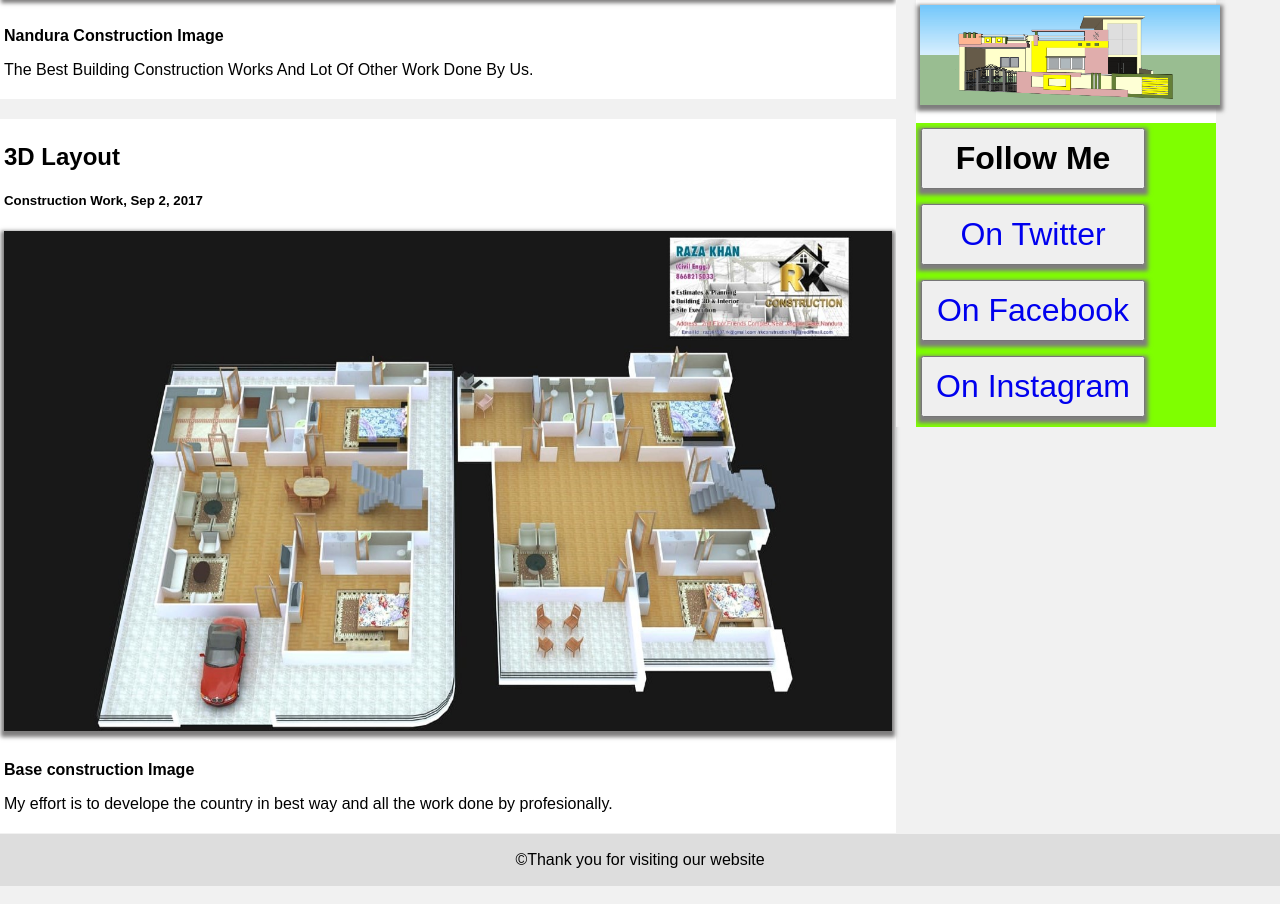
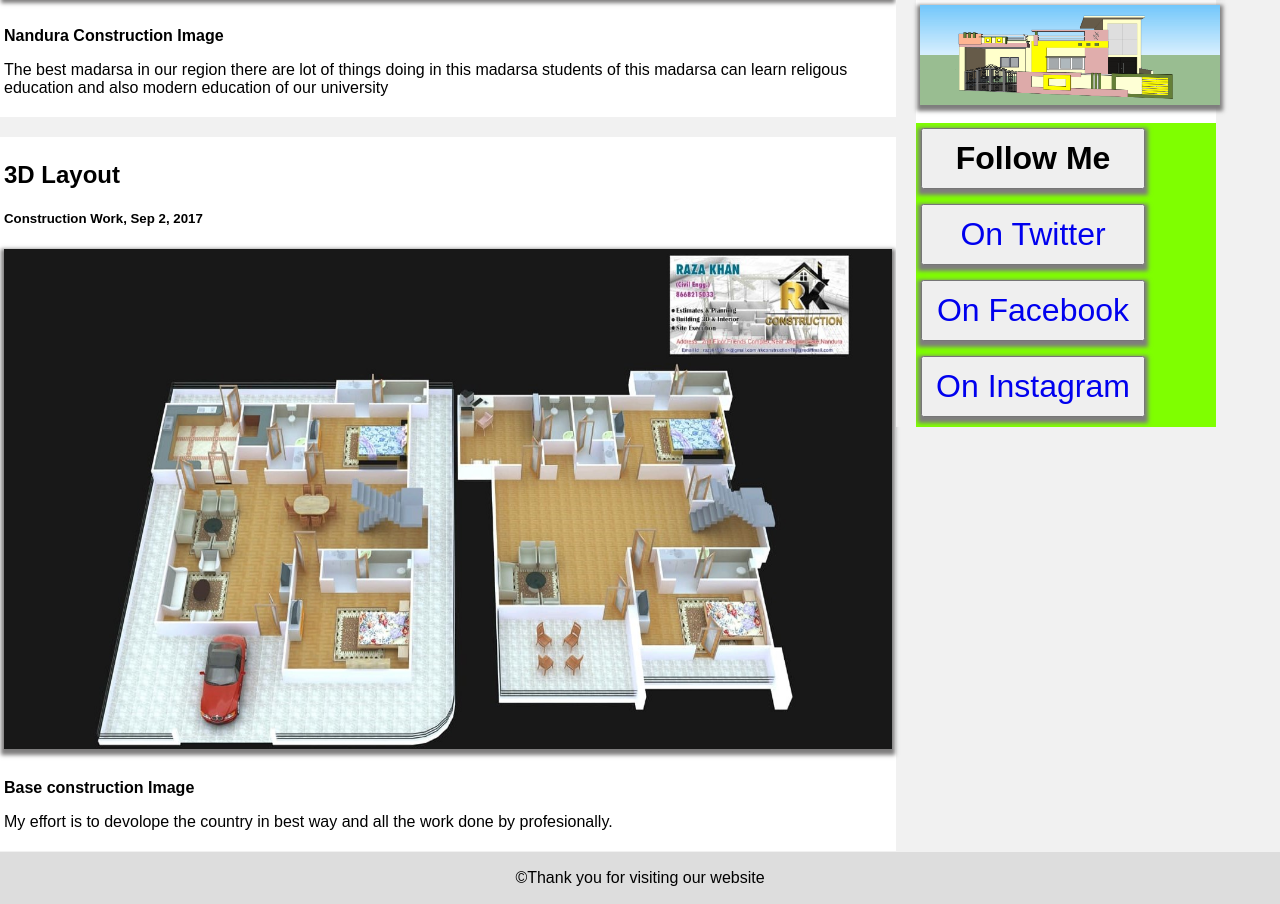
Before and after one commit to yusuf3919/rkconstructuin.github.io, a plain HTML site: page Index.html in a window 1280 px wide. Shown: the part 858-1762 px from the top of the page. Drawn offline with nearby package versions, Linux system fonts and the light colour scheme.

Commit message:
Update Index.html

```diff
--- a/Index.html
+++ b/Index.html
@@ -15,7 +15,7 @@
 
 <body>
   <div class="header">
-    <img style="float: left; width: 200px;  height: 165px;" src="./RK.LOGO1.jpg" alt="rk">
+    <img class="yunus" style="float: left; width: 200px;  height: 165px;" src="./RK.LOGO1.jpg" alt="rk"/>
     <h1 style="color: brown;">RK Construction</h1>
     <p><b>Building Construction Work, Layout Designs, Estimate Plan, etc.</b></p>
   </div>
@@ -36,7 +36,8 @@
         <div class="yusuf"><img src="./L2.jpeg" alt="jamia" height="500px" ; width="100%" ;
             style="margin-bottom: 10px; box-shadow: 0 3px 4px 3px rgb(126, 125, 125);"></div>
         <p><b>Nandura Construction Image</b></p>
-        <p>The Best Building Construction Works And Lot Of Other Work Done By Us.</p>
+        <p>The best madarsa in our region there are lot of things doing in this madarsa students of this madarsa can
+          learn religous education and also modern education of our university</p>
       </div>
       <div class="card">
         <h2>3D Layout</h2>
@@ -44,7 +45,7 @@
         <div class="yusuf"><img src="./L3.jpeg" alt="Construction" height="500px" ; width="100%" ;
             style="margin-bottom: 10px; box-shadow: 0 3px 4px 3px rgb(126, 125, 125);"></div>
         <p><b>Base construction Image</b></p>
-        <p>My effort is to develope the country in best way and all the work done by profesionally.</p>
+        <p>My effort is to devolope the country in best way and all the work done by profesionally.</p>
       </div>
     </div>
     <div class="rightcolumn">
```
